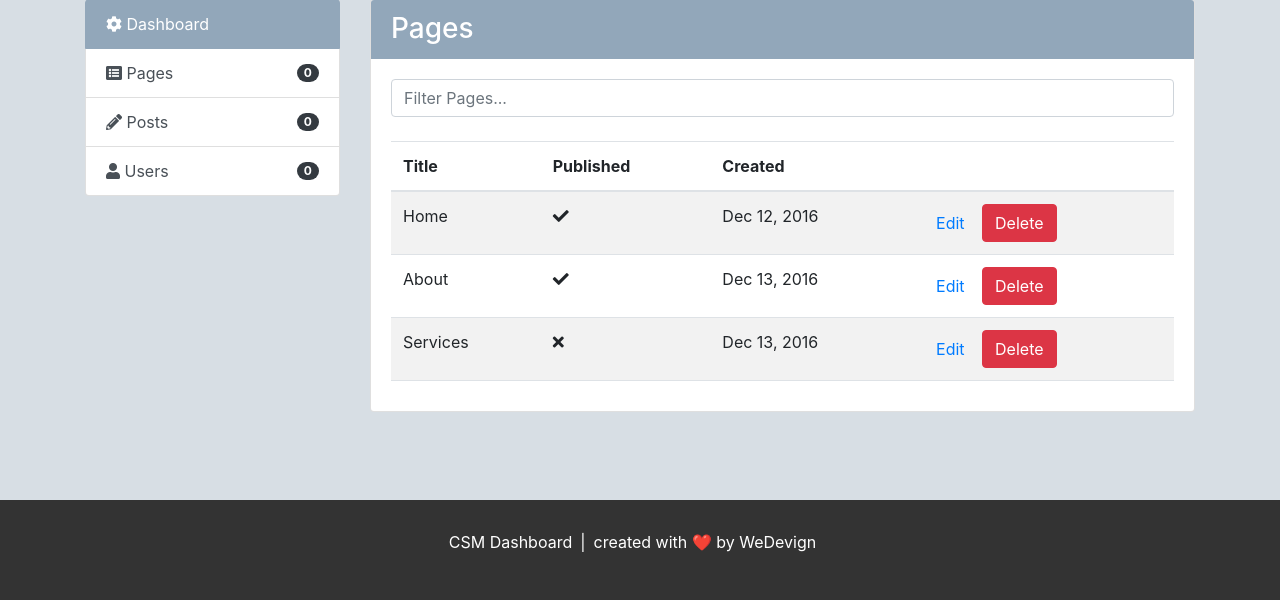
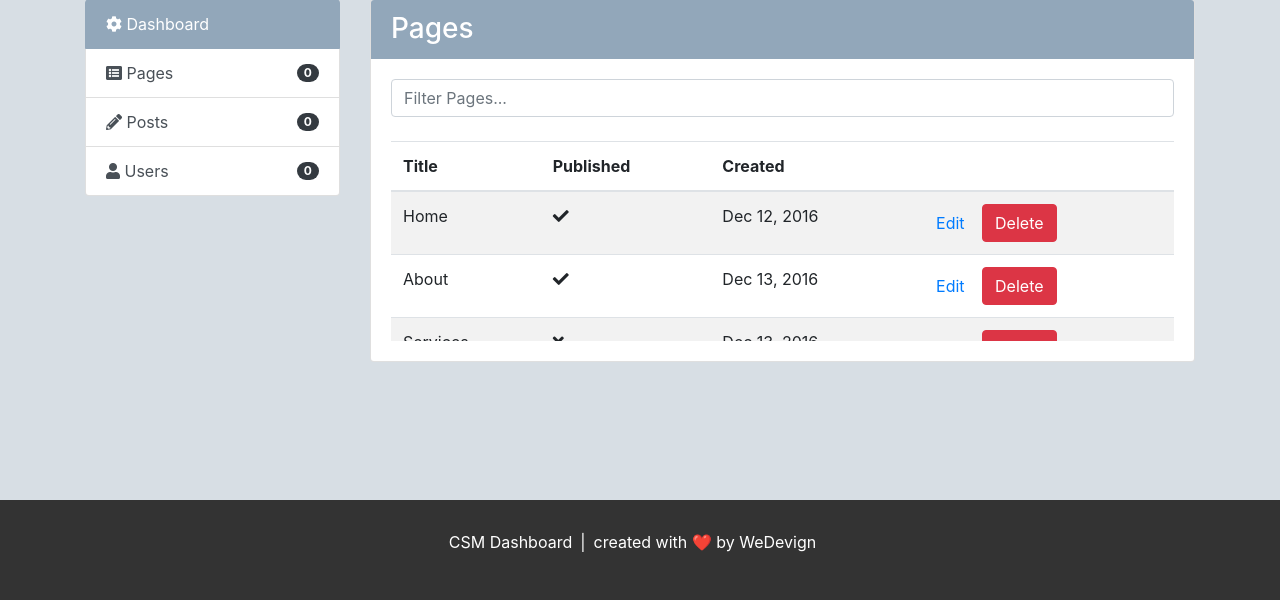
Before and after one commit to ConrDev/CMS_StudentPortolio, a PHP site: page /dashboard/pages.php in a window 1280 px wide. Shown: the part 200-800 px from the top of the page. Run offline with PHP 8.4, Linux system fonts and the light colour scheme; some libraries are stand-ins or nearby versions.

Commit message:
Update dashboard.css

```diff
--- a/css/dashboard.css
+++ b/css/dashboard.css
@@ -118,7 +118,7 @@ body{
 /* Table scroll */
 .table-scrollbar {
   position: relative;
-  height: 250px;
+  height: 25vh;
   overflow: auto;
 }
 
@@ -152,7 +152,7 @@ body{
   text-align:center;
   padding:30px;
   margin-top:30px;
-  position: absolute;
+  position: fixed;
   bottom: 0;
   width: 100%;
 }
```
